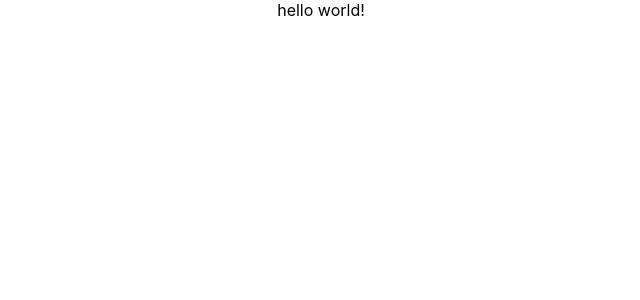
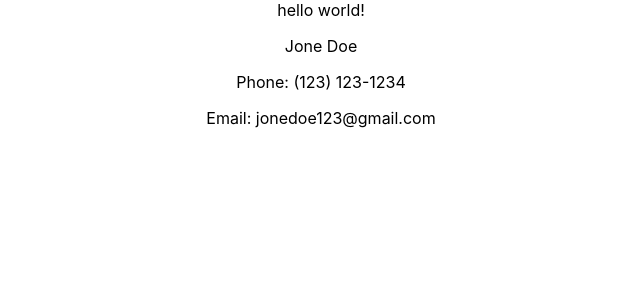
Before and after one commit to itsMe-ThatOneGuy/cv-project, a React (Create React App) app: page / in a window 1280 px wide. Shown: the top 300 px of the page, without its empty margins (319-959 px from the left). Built offline with nearby package versions, Linux system fonts and the light colour scheme.

Commit message:
imported General, added it to the App render

```diff
--- a/src/App.js
+++ b/src/App.js
@@ -1,5 +1,6 @@
 import React, { Component } from "react";
 import "./App.css";
+import General from "./components/General";
 
 class App extends Component {
 	constructor() {
@@ -8,7 +9,12 @@ class App extends Component {
 	}
 
 	render() {
-		return <div className="App">{this.state.message}</div>;
+		return (
+			<div className="App">
+				{this.state.message}
+				<General />
+			</div>
+		);
 	}
 }
 
```
